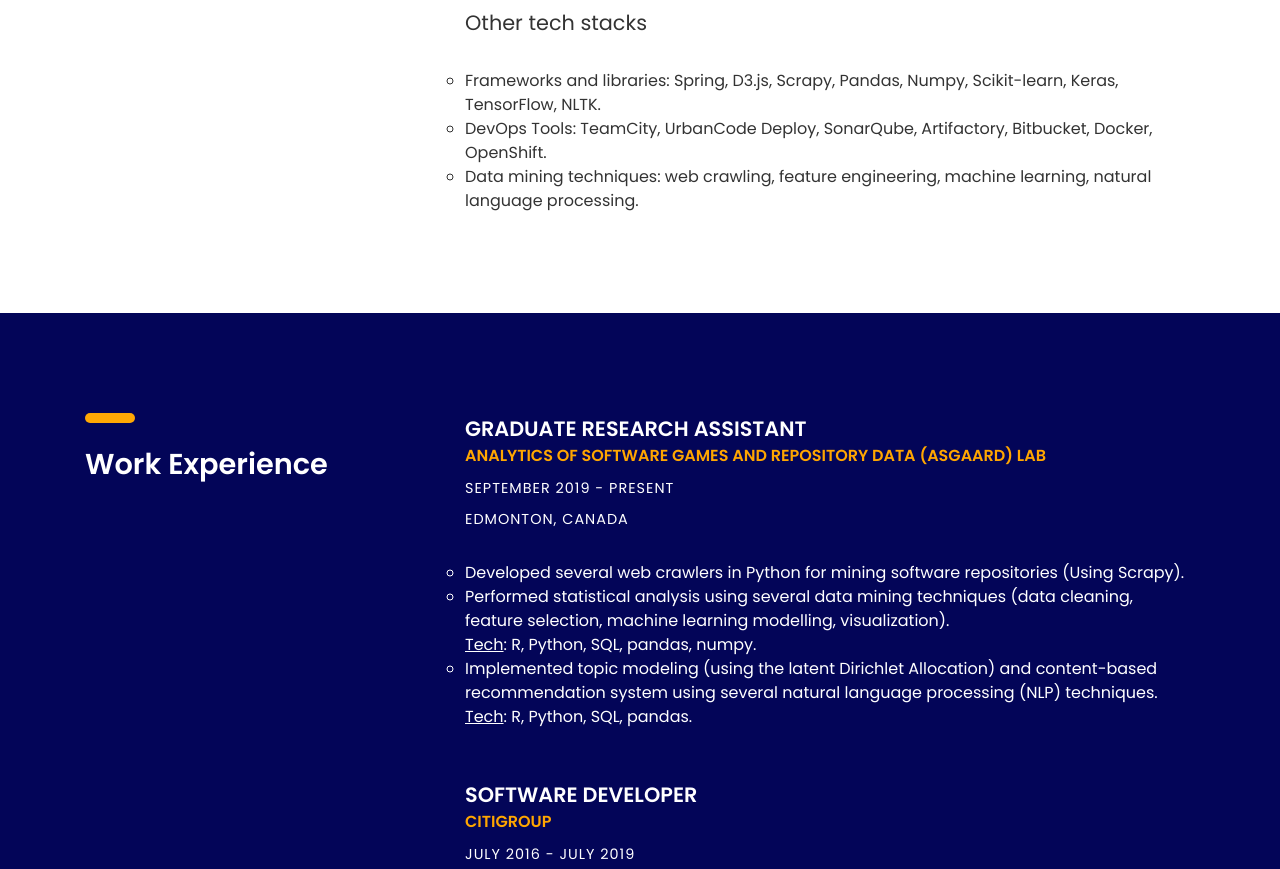
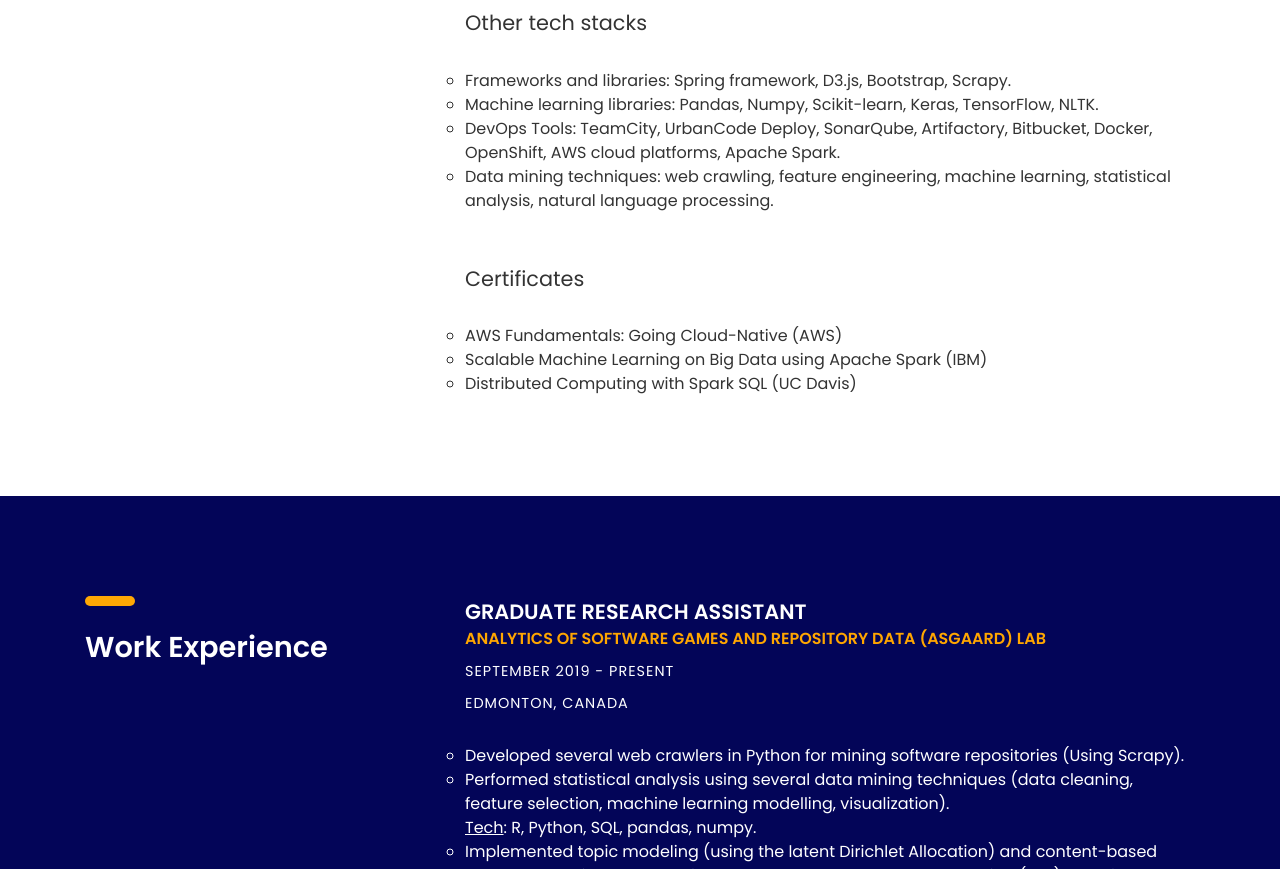
Before and after one commit to hydradon/hydradon.github.io, a plain HTML site: page index.html in a window 1280 px wide. Shown: the part 1468-2337 px from the top of the page. Drawn offline with Linux system fonts and the light colour scheme; files whose address does not match are found by name.

Commit message:
Update with certificates

```diff
--- a/index.html
+++ b/index.html
@@ -184,16 +184,27 @@
 					</div><!-- row -->
 
 					<div class="experience margin-b-50">
-						<!-- <h4><b>GRADUATE RESEARCH ASSISTANT</b></h4> -->
-						<!-- <h5 class="font-yellow"><b>ANALYTICS OF SOFTWARE GAMES AND REPOSITORY DATA (ASGAARD) LAB</b></h5> -->
 						<h4 class="margin-t-10">Other tech stacks</h6>
 						<p class="font-semi-white margin-tb-30">
 
 						</p>
 						<ul class="list margin-b-30">
-							<li>Frameworks and libraries: Spring, D3.js, Scrapy, Pandas, Numpy, Scikit-learn, Keras, TensorFlow, NLTK.</li>
-							<li>DevOps Tools: TeamCity, UrbanCode Deploy, SonarQube, Artifactory, Bitbucket, Docker, OpenShift.</li>
-							<li>Data mining techniques: web crawling, feature engineering, machine learning, natural language processing.</li>
+							<li>Frameworks and libraries: Spring framework, D3.js, Bootstrap, Scrapy.</li>
+							<li>Machine learning libraries: Pandas, Numpy, Scikit-learn, Keras, TensorFlow, NLTK.</li>
+							<li>DevOps Tools: TeamCity, UrbanCode Deploy, SonarQube, Artifactory, Bitbucket, Docker, OpenShift, AWS cloud platforms, Apache Spark.</li>
+							<li>Data mining techniques: web crawling, feature engineering, machine learning, statistical analysis, natural language processing.</li>
+						</ul>
+					</div><!-- experience -->
+
+					<div class="experience margin-b-50">
+						<h4 class="margin-t-10">Certificates</h6>
+						<p class="font-semi-white margin-tb-30">
+
+						</p>
+						<ul class="list margin-b-30">
+							<li>AWS Fundamentals: Going Cloud-Native (AWS)</li>
+							<li>Scalable Machine Learning on Big Data using Apache Spark (IBM)</li>
+							<li>Distributed Computing with Spark SQL (UC Davis)</li>
 						</ul>
 					</div><!-- experience -->
 
```
